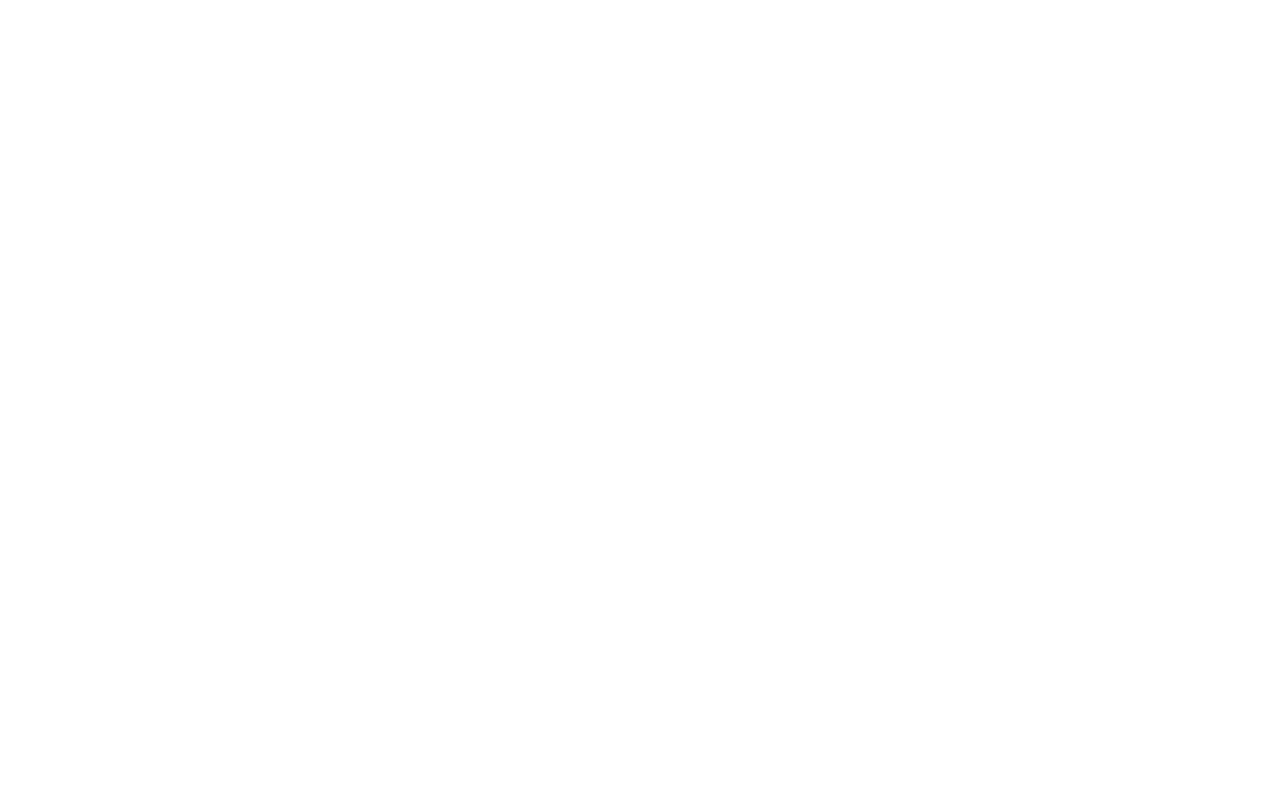
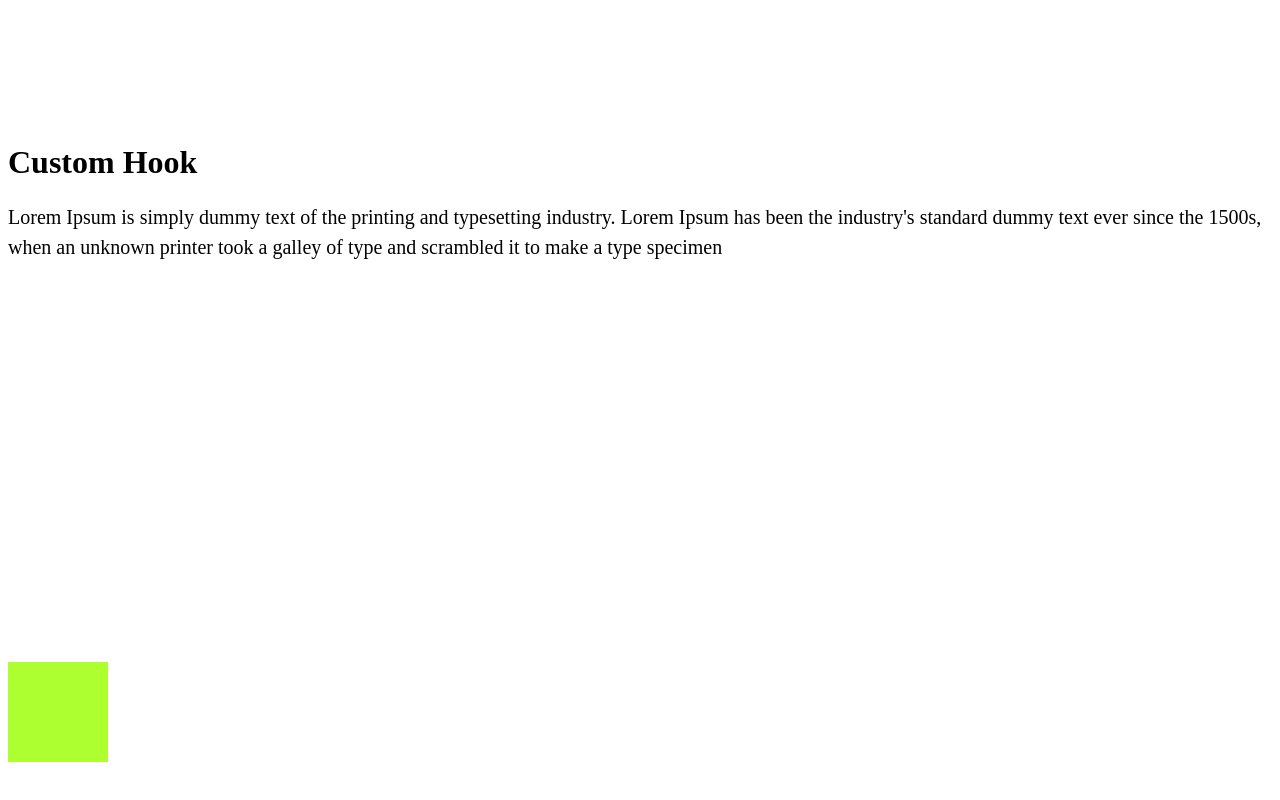
Before and after one commit to jo-duchan/useObserver, a React (Create React App) app: page / in a window 1280 px wide. Shown: the part 256-1056 px from the top of the page. Before the commit the page ends 800 px from the top, so only its background shows below. Built offline with nearby package versions, Linux system fonts and the light colour scheme.

Commit message:
basic useObserver

```diff
--- a/package.json
+++ b/package.json
@@ -13,6 +13,7 @@
     "react": "^18.2.0",
     "react-dom": "^18.2.0",
     "react-scripts": "5.0.1",
+    "styled-components": "^5.3.6",
     "typescript": "^4.9.4",
     "web-vitals": "^2.1.4"
   },
@@ -39,5 +40,8 @@
       "last 1 firefox version",
       "last 1 safari version"
     ]
+  },
+  "devDependencies": {
+    "@types/styled-components": "^5.1.26"
   }
 }
--- a/src/App.tsx
+++ b/src/App.tsx
@@ -1,7 +1,53 @@
 import React from "react";
+import styled from "styled-components";
+
+// Custom Hook
+import { useObserver } from "custom-hook/useObserver";
 
 function App() {
-  return <div className="App">App</div>;
+  const scrollObserve01 = useObserver();
+  const scrollObserve02 = useObserver();
+  return (
+    <Container>
+      <Title>Custom Hook</Title>
+      <Body>
+        Lorem Ipsum is simply dummy text of the printing and typesetting
+        industry. Lorem Ipsum has been the industry's standard dummy text ever
+        since the 1500s, when an unknown printer took a galley of type and
+        scrambled it to make a type specimen{" "}
+        <Trigger01 {...scrollObserve01}></Trigger01>
+        <Trigger02 {...scrollObserve02}></Trigger02>
+      </Body>
+    </Container>
+  );
 }
 
 export default App;
+
+const Container = styled.div`
+  width: 100%;
+  height: 200vh;
+`;
+
+const Title = styled.h1`
+  margin-top: 50vh;
+`;
+
+const Body = styled.div`
+  font-size: 20px;
+  line-height: 1.5em;
+`;
+
+const Trigger01 = styled.div`
+  margin-top: 50vh;
+  width: 100px;
+  height: 100px;
+  background: greenyellow;
+`;
+
+const Trigger02 = styled.div`
+  margin-top: 50vh;
+  width: 100px;
+  height: 100px;
+  background: pink;
+`;
--- /dev/null
+++ b/src/custom-hook/custom-hook-type.ts
@@ -0,0 +1,2 @@
+// export type CustomObserveType = HTMLDivElement & HTMLInputElement;
+export type CustomObserverType = HTMLDivElement;
--- /dev/null
+++ b/src/custom-hook/useObserver.ts
@@ -0,0 +1,36 @@
+import { useCallback, useEffect, useRef } from "react";
+import { CustomObserverType } from "custom-hook/custom-hook-type";
+
+export function useObserver() {
+  const dom = useRef<CustomObserverType>(null);
+
+  const handleScroll = useCallback(([entry]: any[]) => {
+    const { current } = dom;
+
+    if (entry.isIntersecting) {
+      console.log("Active");
+      current?.classList.add("active");
+    } else {
+      current?.classList.remove("active");
+    }
+  }, []);
+
+  useEffect(() => {
+    let observer: IntersectionObserver;
+    const { current } = dom;
+
+    if (current) {
+      // threshold 노출 정도
+      observer = new IntersectionObserver(handleScroll, { threshold: 1 });
+      observer.observe(current);
+
+      return () => {
+        observer && observer.disconnect();
+      };
+    }
+  }, [handleScroll]);
+
+  return {
+    ref: dom,
+  };
+}
```
Also changed, not shown: 1 other file (tests, documents, lock files or other folders).
